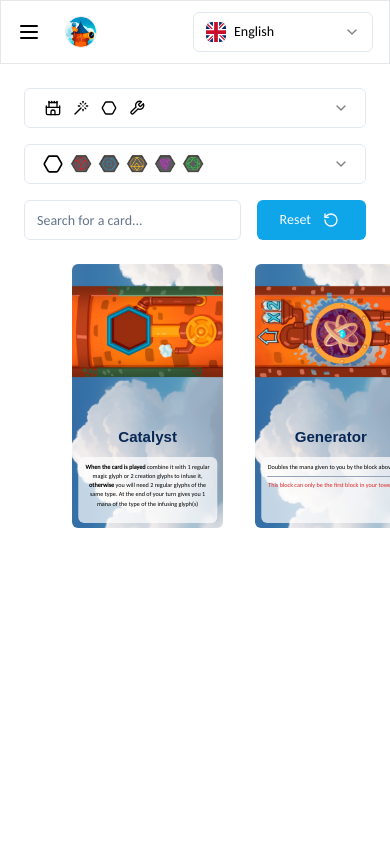
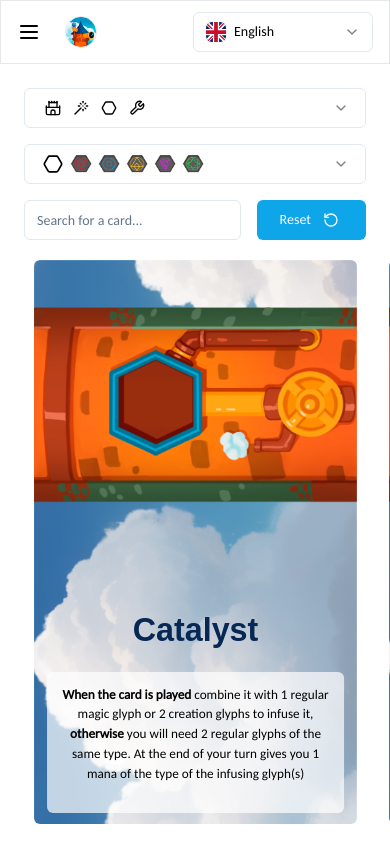
Before and after one commit to CasimirColas/magetowers-website-v2, a Next.js app: page /cards in a window 390 px wide. Built offline with nearby package versions, Linux system fonts and the light colour scheme; a web font is replaced by a local one; what tailwindcss-animated would draw is missing.

Commit message:
Fixed scrollable for mobile in cards page

```diff
--- a/src/components/cards/templates/Spell.tsx
+++ b/src/components/cards/templates/Spell.tsx
@@ -81,7 +81,7 @@ function Spell({ className, id, card }: SpellProps) {
                   ))
               )}
             </div>
-            <div>{t(key)}</div>
+            <div className="text-left">{t(key)}</div>
           </div>
         ))}
       </div>
--- a/src/pages/cards/index.tsx
+++ b/src/pages/cards/index.tsx
@@ -58,9 +58,9 @@ export default function Cards() {
   }, [filters]);
 
   return (
-    <DefaultLayout title={c("routes.cards")}>
-      <div className="flex p-6 gap-4 sm:flex-row flex-col justify-center items-center">
-        <div className="flex gap-4 sm:flex-row flex-col w-full sm:justify-end">
+    <DefaultLayout title={c("routes.cards")} className="flex flex-col">
+      <div className="flex-none flex p-6 gap-4 md:flex-row flex-col justify-center items-center pb-0 sm:pb-6">
+        <div className="flex gap-4 sm:flex-row flex-col w-full md:justify-end sm:justify-center">
           <CardTypeSelector
             className="w-full sm:max-w-56"
             setState={setFilters}
@@ -72,7 +72,7 @@ export default function Cards() {
             values={filters.mana}
           />
         </div>
-        <div className="flex gap-4 w-full">
+        <div className="flex gap-4 w-full sm:justify-center md:justify-start">
           <CardSearch className="w-2/3 sm:max-w-56" setState={setFilters} />
           <Button
             variant={"sky"}
@@ -91,12 +91,12 @@ export default function Cards() {
         </div>
       </div>
       {/* "flex gap-4 w-full justify-center items-center flex-wrap" */}
-      <div className="overflow-scroll flex snap-x snap-mandatory gap-8 px-[4.5rem] sm:px-0 sm:gap-4 sm:flex-wrap sm:overflow-visible sm:justify-center">
+      <div className="overflow-scroll flex snap-x snap-mandatory gap-8 px-[4.5rem] sm:px-0 sm:gap-4 sm:flex-wrap sm:overflow-visible sm:justify-center h-full">
         {displayedCardNames.map((name, index) => (
           <DetailsDialog
             key={index}
             trigger={
-              <div className="sm:w-[6.3cm] w-[4cm] snap-center">
+              <div className="sm:w-[6.3cm] h-[calc(100dvh-5rem-200px)] snap-center aspect-card sm:h-auto">
                 <Card name={name} id={index + "-map"} className="w-full" />
               </div>
             }
```
